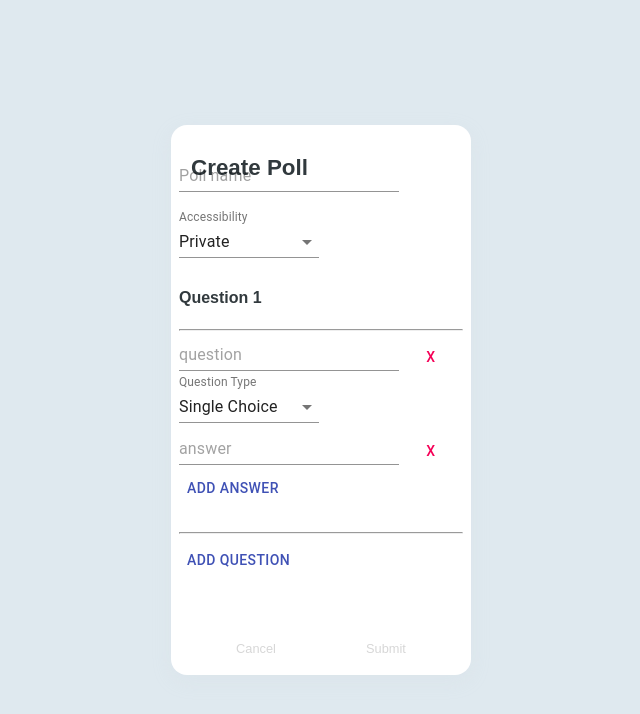
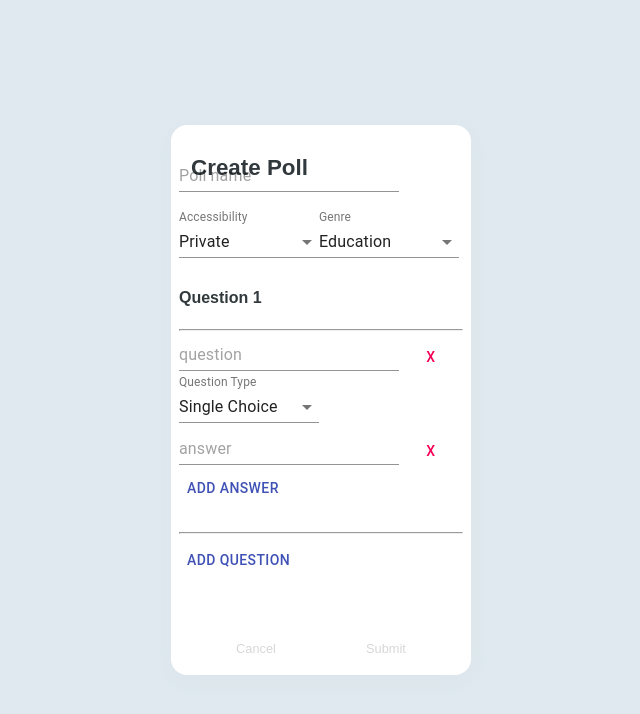
Before and after one commit to kimmypracha/react-pollshare, a Next.js app: page /createpoll in a window 1280 px wide. Shown: the top 714 px of the page, without its empty margins (319-959 px from the left). Built offline with nearby package versions, Linux system fonts and the light colour scheme.

Commit message:
Add Genre on Createpoll

```diff
--- a/pages/createpoll.js
+++ b/pages/createpoll.js
@@ -47,6 +47,7 @@ export default () => {
         <Formik initialValues={{
             topic : '',
             type: 'private',
+            genre: 'Education',
             questions : [{
                 topic: '',
                 type: 'radio',
@@ -75,6 +76,20 @@ export default () => {
                         <Field labelId='ptype' name='type' as={Select}>
                             <MenuItem value='private'> Private </MenuItem>
                             <MenuItem value='public'> Public </MenuItem>
+                        </Field>
+                     </FormControl>
+                     <FormControl style={stdSize}>
+                        <InputLabel id='pgenre'>Genre</InputLabel>
+                        <Field labelId='pgenre' name='genre' as={Select}>
+                            <MenuItem value='Education'> Education </MenuItem>
+                            <MenuItem value='Lifestyle'> Lifestyle </MenuItem>
+                            <MenuItem value='Music'> Music </MenuItem>
+                            <MenuItem value='Food'> Food </MenuItem>
+                            <MenuItem value='Shop'> Shop </MenuItem>
+                            <MenuItem value='Art'> Art </MenuItem>
+                            <MenuItem value='Sports'> Sports </MenuItem>
+                            <MenuItem value='TV&Movies'> TV&Movies </MenuItem>
+                            <MenuItem value='Other'> Other </MenuItem>
                         </Field>
                      </FormControl>
                     <FieldArray name='questions'>
```
